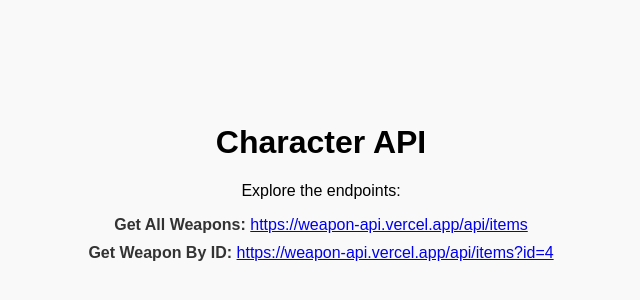
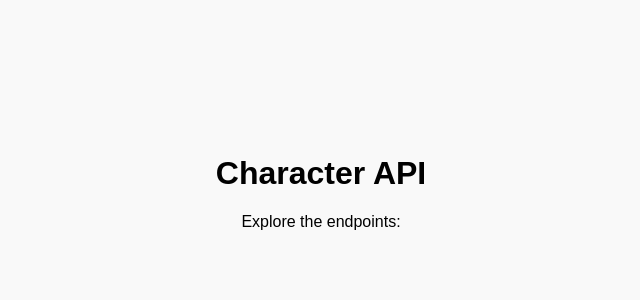
Before and after one commit to muhammadbalawal/character-api, a website: page index.html in a window 1280 px wide. Shown: the part 210-510 px from the top of the page, without its empty margins (319-959 px from the left). Drawn offline with Linux system fonts and the light colour scheme.

Commit message:
debugginggg

```diff
--- a/index.html
+++ b/index.html
@@ -36,8 +36,7 @@
         <h1>Character API</h1>
         <p>Explore the endpoints:</p>
         <ul>
-            <li><span>Get All Weapons:</span> <a href="https://weapon-api.vercel.app/api/items" target="_blank">https://weapon-api.vercel.app/api/items</a></li>
-            <li><span>Get Weapon By ID:</span> <a href="https://weapon-api.vercel.app/api/items?id=4" target="_blank">https://weapon-api.vercel.app/api/items?id=4</a></li>
+
         </ul>
     </div>
 </body>
--- a/package.json
+++ b/package.json
@@ -2,9 +2,7 @@
   "name": "character-api",
   "version": "1.0.0",
   "main": "index.js",
-  "scripts": {
-    "start": "node app.js"
-  },
+  "scripts": {},
   "keywords": [],
   "author": "",
   "license": "ISC",
```
